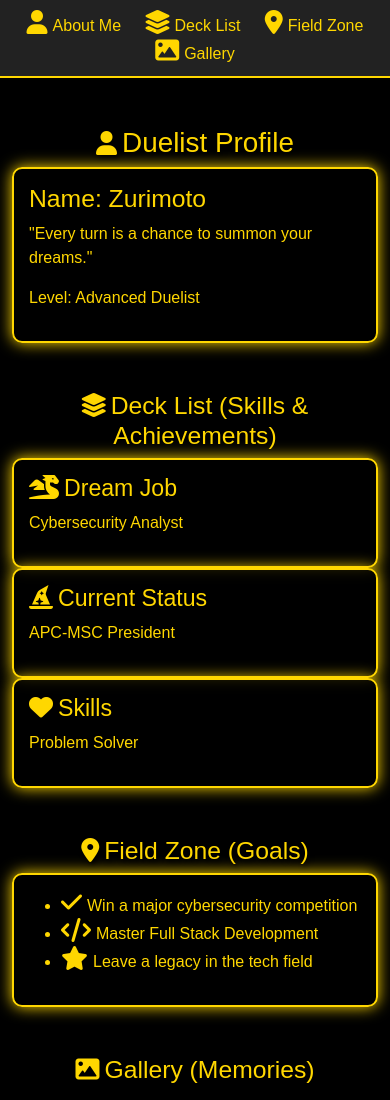
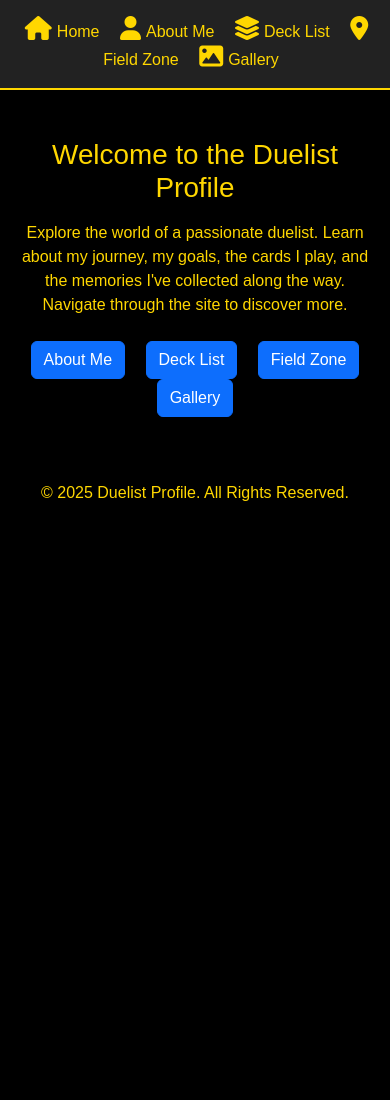
Before and after one commit to Judge09/yugiohh, a plain HTML site: page root/index.html in a window 390 px wide. Shown: the top 1100 px of the page. After the commit the page ends 844 px from the top, so only its background shows below. Drawn offline with nearby package versions, Linux system fonts and the light colour scheme.

Commit message:
Update index.html

```diff
--- a/root/index.html
+++ b/root/index.html
@@ -3,105 +3,35 @@
 <head>
     <meta charset="UTF-8">
     <meta name="viewport" content="width=device-width, initial-scale=1.0">
-    <title>Duelist Profile</title>
+    <title>Duelist Home</title>
     <link href="https://cdn.jsdelivr.net/npm/bootstrap@5.3.3/dist/css/bootstrap.min.css" rel="stylesheet">
+    <link href="https://cdnjs.cloudflare.com/ajax/libs/font-awesome/6.0.0-beta3/css/all.min.css" rel="stylesheet">
     <link rel="stylesheet" href="myStyle.css">
-    <link href="https://cdnjs.cloudflare.com/ajax/libs/font-awesome/6.0.0-beta3/css/all.min.css" rel="stylesheet">
-
 </head>
 <body>
-    <header class="nav-bar text-center">
-        <a href="#about"><i class="fas fa-user icon"></i>About Me</a>
-        <a href="#deck"><i class="fas fa-layer-group icon"></i>Deck List</a>
-        <a href="#field-zone"><i class="fas fa-map-marker-alt icon"></i>Field Zone</a>
-        <a href="#gallery"><i class="fas fa-image icon"></i>Gallery</a>
+    <header class="nav-bar text-center py-3">
+        <a href="index.html" class="mx-2"><i class="fas fa-home icon"></i>Home</a>
+        <a href="about.html" class="mx-2"><i class="fas fa-user icon"></i>About Me</a>
+        <a href="deck.html" class="mx-2"><i class="fas fa-layer-group icon"></i>Deck List</a>
+        <a href="field-zone.html" class="mx-2"><i class="fas fa-map-marker-alt icon"></i>Field Zone</a>
+        <a href="gallery.html" class="mx-2"><i class="fas fa-image icon"></i>Gallery</a>
     </header>
 
-    <section id="about" class="container mt-5">
-        <h1 class="text-center"><i class="fas fa-user icon"></i>Duelist Profile</h1>
-        <div class="card-style">
-            <h2>Name: Zurimoto</h2>
-            <p>"Every turn is a chance to summon your dreams."</p>
-            <p>Level: Advanced Duelist</p>
+    <section class="container mt-5">
+        <h1 class="text-center">Welcome to the Duelist Profile</h1>
+        <p class="text-center mt-3">
+            Explore the world of a passionate duelist. Learn about my journey, my goals, the cards I play, and the memories I've collected along the way. Navigate through the site to discover more.
+        </p>
+        <div class="text-center mt-4">
+            <a href="about.html" class="btn btn-primary mx-2">About Me</a>
+            <a href="deck.html" class="btn btn-primary mx-2">Deck List</a>
+            <a href="field-zone.html" class="btn btn-primary mx-2">Field Zone</a>
+            <a href="gallery.html" class="btn btn-primary mx-2">Gallery</a>
         </div>
     </section>
 
-    <section id="deck" class="container mt-5">
-        <h2 class="text-center"><i class="fas fa-layer-group icon"></i>Deck List (Skills & Achievements)</h2>
-        <div class="row">
-            <div class="col-md-4">
-                <div class="card-style">
-                    <h3><i class="fas fa-dragon icon"></i>Dream Job</h3>
-                    <p>Cybersecurity Analyst</p>
-                </div>
-            </div>
-            <div class="col-md-4">
-                <div class="card-style">
-                    <h3><i class="fas fa-hat-wizard icon"></i>Current Status</h3>
-                    <p>APC-MSC President</p>
-                </div>
-            </div>
-            <div class="col-md-4">
-                <div class="card-style">
-                    <h3><i class="fas fa-heart icon"></i>Skills</h3>
-                    <p>Problem Solver</p>
-                </div>
-            </div>
-        </div>
-    </section>
-
-    <section id="field-zone" class="container mt-5">
-        <h2 class="text-center"><i class="fas fa-map-marker-alt icon"></i>Field Zone (Goals)</h2>
-        <div class="card-style">
-            <ul>
-                <li><i class="fas fa-check icon"></i>Win a major cybersecurity competition</li>
-                <li><i class="fas fa-code icon"></i>Master Full Stack Development</li>
-                <li><i class="fas fa-star icon"></i>Leave a legacy in the tech field</li>
-            </ul>
-        </div>
-    </section>
-
-    <section id="gallery" class="container mt-5">
-        <h2 class="text-center"><i class="fas fa-image icon"></i>Gallery (Memories)</h2>
-
-            <div class="card-container">
-                <div class="card">
-                    <div class="front">
-                        <img src="Image (6)" alt="Duel Memory 1">
-                    </div>
-                    <div class="back">
-                        <img src="Image (7).jpg" alt="Back Image 1">
-                    </div>
-                </div>
-            </div>
-            <div class="card-container">
-                <div class="card">
-                    <div class="front">
-                        <img src="Image (4).png" alt="Duel Memory 2">
-                    </div>
-                    <div class="back">
-                        <img src="Image (5).png" alt="Back Image 2">
-                    </div>
-                </div>
-            </div>
-
-    </section>
-
-    <footer class="text-center mt-5">
-        <p class="life-points"><i class="fas fa-heart icon"></i>Life Points: 8000</p>
+    <footer class="text-center mt-5 py-3">
+        <p>&copy; 2025 Duelist Profile. All Rights Reserved.</p>
     </footer>
-
-    <script>
-        let lifePoints = 8000;
-        const footer = document.querySelector('.life-points');
-        setInterval(() => {
-            lifePoints -= 50; // Simulate progress or challenge
-            footer.textContent = `Life Points: ${lifePoints}`;
-            if (lifePoints <= 0) {
-                footer.textContent = 'Life Points: 0 (Duel Over)';
-                clearInterval();
-            }
-        }, 2000);
-    </script>
 </body>
 </html>
```
